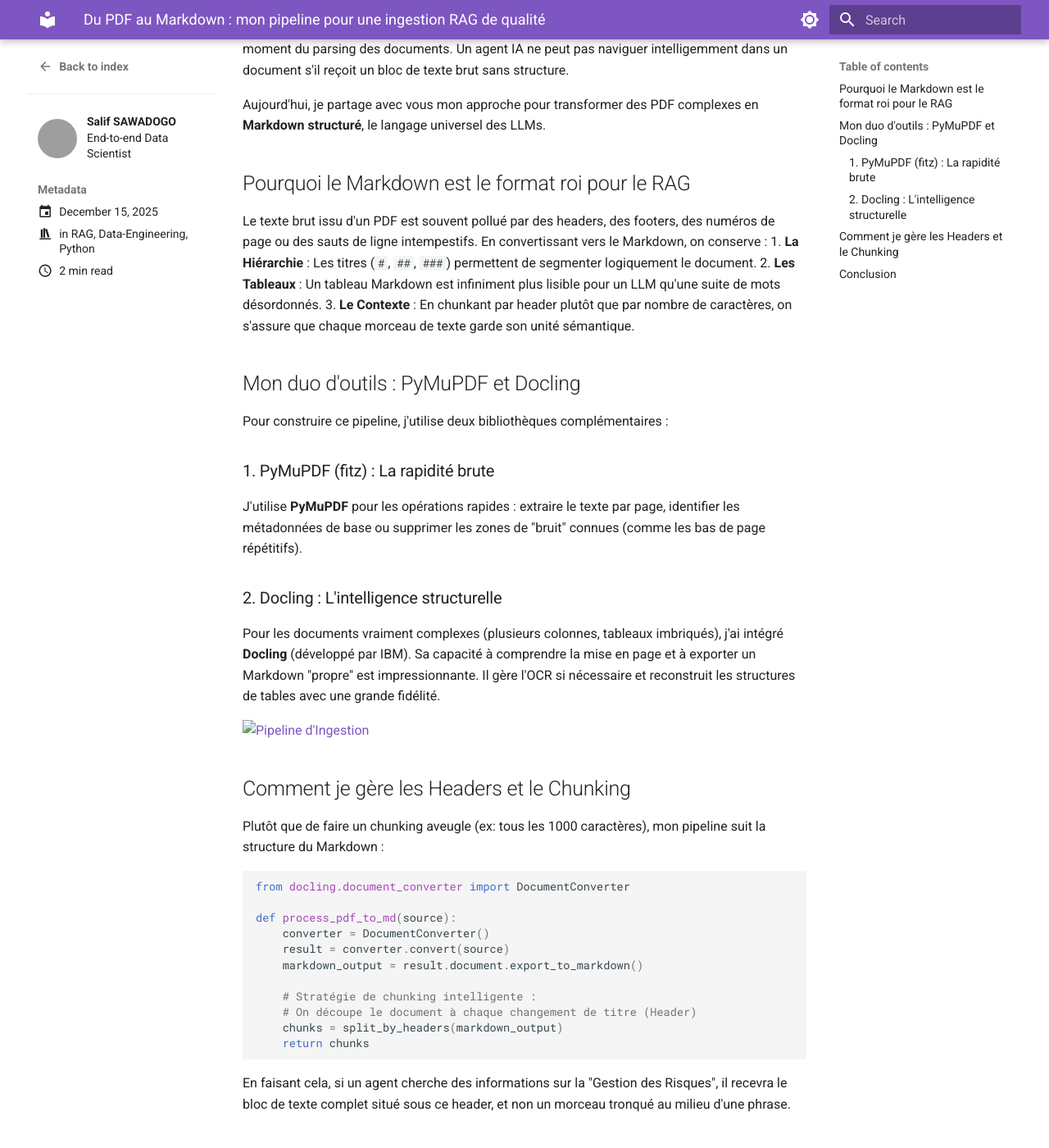
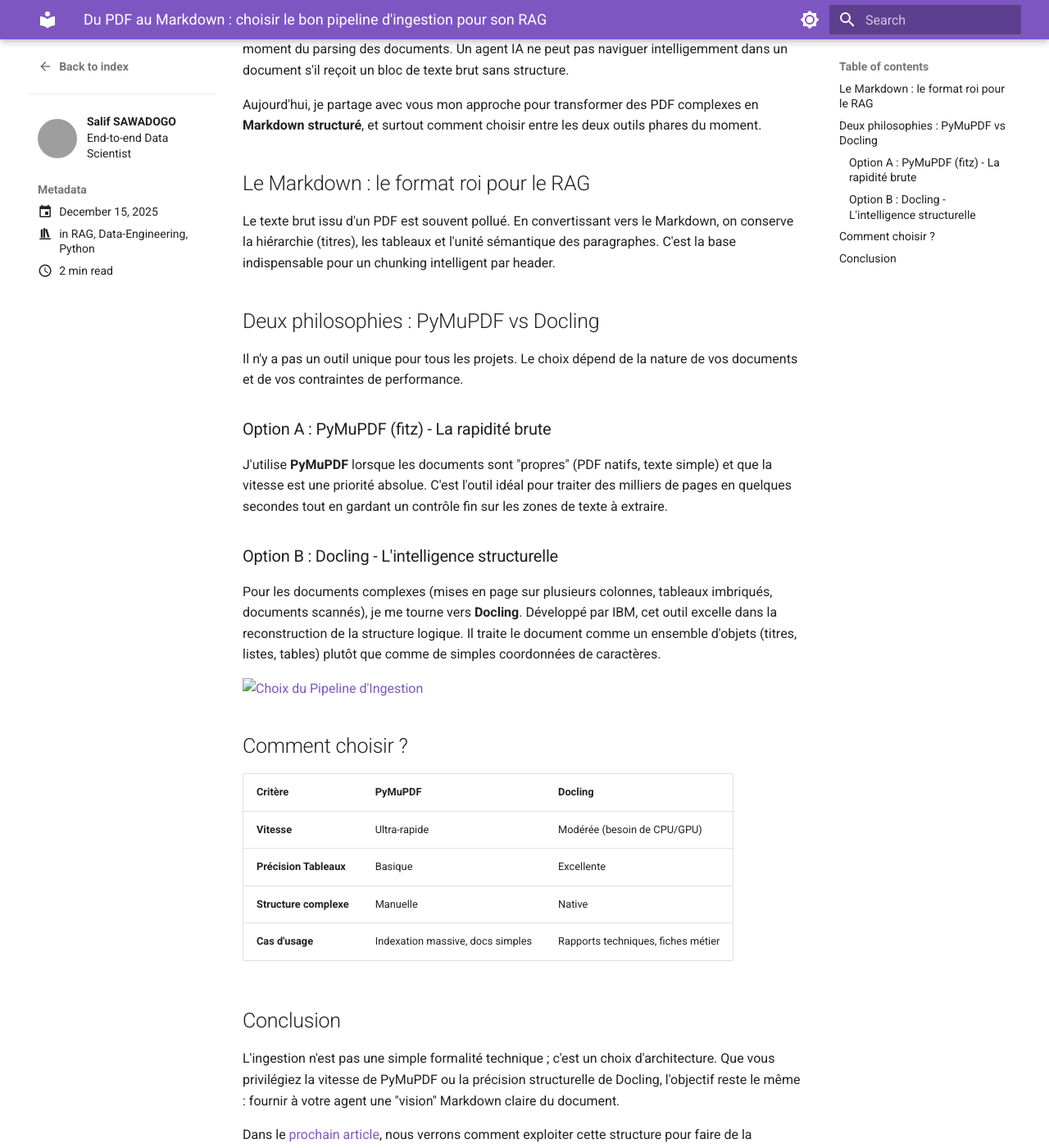
Before and after one commit to sawallesalfo/blog, an MkDocs documentation site: the page built from docs/posts/pdf_to_markdown.md, in a window 1280 px wide and 1400 px high, scrolled down 225 px. Shown: the whole window at 82% size. Built offline with MkDocs 1.6.1 and Material for MkDocs 9.7.7, drawn with Linux system fonts in a browser that asks for light colours; comment, search, counter and statistics services are not loaded; some of the changed text lies outside the part shown; grey boxes are pictures that could not be loaded.

Commit message:
fix: stage missing pngs and markdown updates

````diff
--- a/docs/posts/pdf_to_markdown.md
+++ b/docs/posts/pdf_to_markdown.md
@@ -8,55 +8,41 @@ categories:
     - Python
 ---
 
-# Du PDF au Markdown : mon pipeline pour une ingestion RAG de qualité
+# Du PDF au Markdown : choisir le bon pipeline d'ingestion pour son RAG
 
 On dit souvent que la qualité d'un système RAG dépend de son modèle d'embedding ou de son LLM. Mais mon expérience m'a montré qu'en réalité, la bataille se gagne bien plus tôt : au moment du parsing des documents. Un agent IA ne peut pas naviguer intelligemment dans un document s'il reçoit un bloc de texte brut sans structure.
 
-Aujourd'hui, je partage avec vous mon approche pour transformer des PDF complexes en **Markdown structuré**, le langage universel des LLMs.
+Aujourd'hui, je partage avec vous mon approche pour transformer des PDF complexes en **Markdown structuré**, et surtout comment choisir entre les deux outils phares du moment.
 
 <!-- more -->
 
-## Pourquoi le Markdown est le format roi pour le RAG
+## Le Markdown : le format roi pour le RAG
 
-Le texte brut issu d'un PDF est souvent pollué par des headers, des footers, des numéros de page ou des sauts de ligne intempestifs. En convertissant vers le Markdown, on conserve :
-1. **La Hiérarchie** : Les titres (`#`, `##`, `###`) permettent de segmenter logiquement le document.
-2. **Les Tableaux** : Un tableau Markdown est infiniment plus lisible pour un LLM qu'une suite de mots désordonnés.
-3. **Le Contexte** : En chunkant par header plutôt que par nombre de caractères, on s'assure que chaque morceau de texte garde son unité sémantique.
+Le texte brut issu d'un PDF est souvent pollué. En convertissant vers le Markdown, on conserve la hiérarchie (titres), les tableaux et l'unité sémantique des paragraphes. C'est la base indispensable pour un chunking intelligent par header.
 
-## Mon duo d'outils : PyMuPDF et Docling
+## Deux philosophies : PyMuPDF vs Docling
 
-Pour construire ce pipeline, j'utilise deux bibliothèques complémentaires :
+Il n'y a pas un outil unique pour tous les projets. Le choix dépend de la nature de vos documents et de vos contraintes de performance.
 
-### 1. PyMuPDF (fitz) : La rapidité brute
-J'utilise **PyMuPDF** pour les opérations rapides : extraire le texte par page, identifier les métadonnées de base ou supprimer les zones de "bruit" connues (comme les bas de page répétitifs).
+### Option A : PyMuPDF (fitz) - La rapidité brute
+J'utilise **PyMuPDF** lorsque les documents sont "propres" (PDF natifs, texte simple) et que la vitesse est une priorité absolue. C'est l'outil idéal pour traiter des milliers de pages en quelques secondes tout en gardant un contrôle fin sur les zones de texte à extraire.
 
-### 2. Docling : L'intelligence structurelle
-Pour les documents vraiment complexes (plusieurs colonnes, tableaux imbriqués), j'ai intégré **Docling** (développé par IBM). Sa capacité à comprendre la mise en page et à exporter un Markdown "propre" est impressionnante. Il gère l'OCR si nécessaire et reconstruit les structures de tables avec une grande fidélité.
+### Option B : Docling - L'intelligence structurelle
+Pour les documents complexes (mises en page sur plusieurs colonnes, tableaux imbriqués, documents scannés), je me tourne vers **Docling**. Développé par IBM, cet outil excelle dans la reconstruction de la structure logique. Il traite le document comme un ensemble d'objets (titres, listes, tables) plutôt que comme de simples coordonnées de caractères.
 
-![Pipeline d'Ingestion](pdf_to_markdown/ingestion_pipeline.png)
+![Choix du Pipeline d'Ingestion](pdf_to_markdown/ingestion_pipeline.png)
 
-## Comment je gère les Headers et le Chunking
+## Comment choisir ?
 
-Plutôt que de faire un chunking aveugle (ex: tous les 1000 caractères), mon pipeline suit la structure du Markdown :
-
-```python
-from docling.document_converter import DocumentConverter
-
-def process_pdf_to_md(source):
-    converter = DocumentConverter()
-    result = converter.convert(source)
-    markdown_output = result.document.export_to_markdown()
-
-    # Stratégie de chunking intelligente :
-    # On découpe le document à chaque changement de titre (Header)
-    chunks = split_by_headers(markdown_output)
-    return chunks
-```
-
-En faisant cela, si un agent cherche des informations sur la "Gestion des Risques", il recevra le bloc de texte complet situé sous ce header, et non un morceau tronqué au milieu d'une phrase.
+| Critère | PyMuPDF | Docling |
+| :--- | :--- | :--- |
+| **Vitesse** | Ultra-rapide | Modérée (besoin de CPU/GPU) |
+| **Précision Tableaux** | Basique | Excellente |
+| **Structure complexe** | Manuelle | Native |
+| **Cas d'usage** | Indexation massive, docs simples | Rapports techniques, fiches métier |
 
 ## Conclusion
 
-L'ingestion n'est pas une simple formalité technique ; c'est la fondation de votre intelligence artificielle. En passant du PDF au Markdown de manière structurée, vous donnez à vos agents une "vision" claire du document.
+L'ingestion n'est pas une simple formalité technique ; c'est un choix d'architecture. Que vous privilégiez la vitesse de PyMuPDF ou la précision structurelle de Docling, l'objectif reste le même : fournir à votre agent une "vision" Markdown claire du document.
 
-C'est mon retour d'expérience sur la partie amont du RAG. Dans le [prochain article](https://sawallesalfo.github.io/blog/2025/12/30/le-rag-ne-se-limite-pas-aux-embeddings--limportance-de-la-recherche-hybride/), nous verrons comment exploiter cette structure pour faire de la recherche hybride performante.
+Dans le [prochain article](https://sawallesalfo.github.io/blog/2025/12/30/le-rag-ne-se-limite-pas-aux-embeddings--limportance-de-la-recherche-hybride/), nous verrons comment exploiter cette structure pour faire de la recherche hybride performante.
````
Also changed, not shown: docs/posts/pdf_to_markdown/ingestion_pipeline.png, docs/posts/rag_evaluation_framework/evaluation_layers.png (added).
